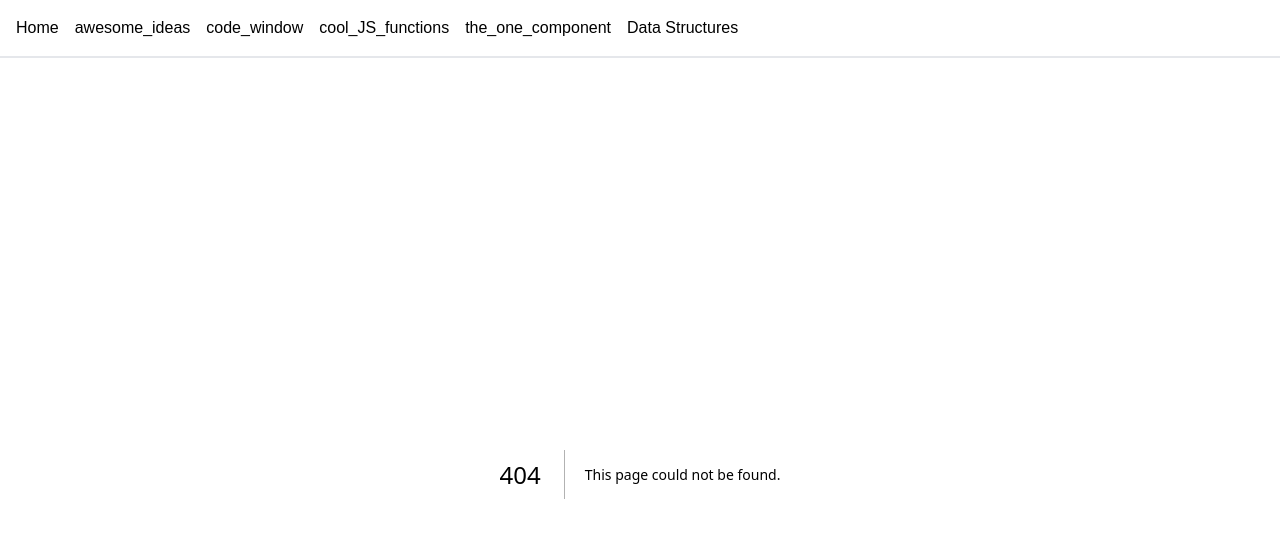
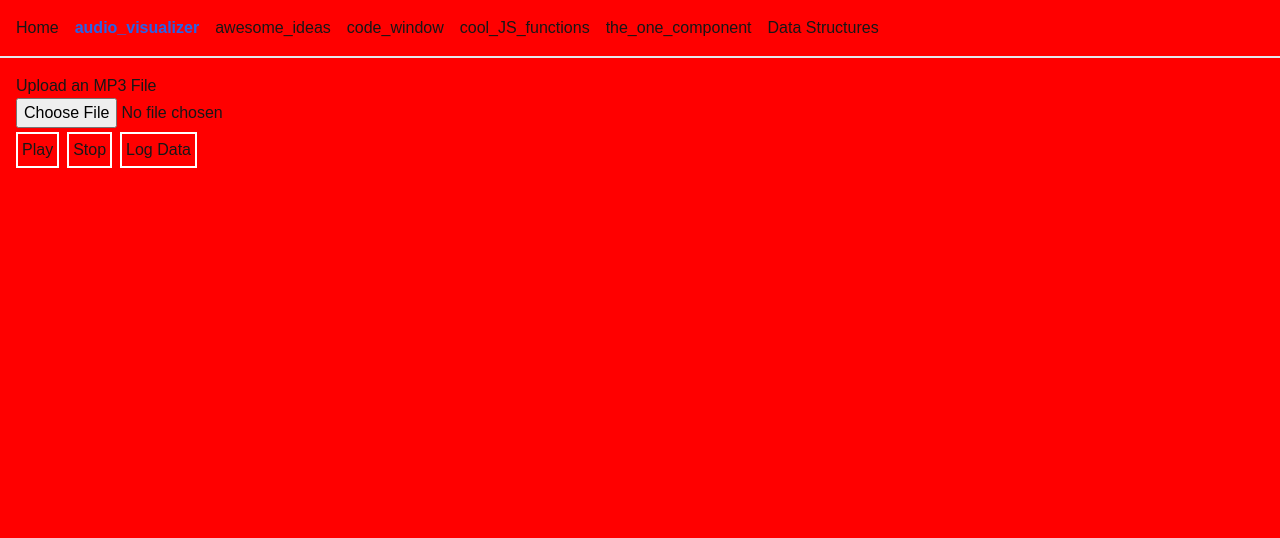
Before and after one commit to davidbeshensky/Daily_Learning_Project, a Next.js app: page /projects/audio_visualizer in a window 1280 px wide. Before the commit this address had no page. Shown: the top 538 px of the page. Built offline with nearby package versions, Linux system fonts and the light colour scheme.

Commit message:
added song visualizer dope

```diff
--- /dev/null
+++ b/src/app/projects/audio_visualizer/page.tsx
@@ -0,0 +1,288 @@
+"use client";
+
+import React, { useRef, useState, useEffect } from "react";
+import * as THREE from "three";
+
+const AudioVisualizer: React.FC = () => {
+  // References for audio components
+  const audioContextRef = useRef<AudioContext | null>(null);
+  const analyserRef = useRef<AnalyserNode | null>(null);
+  const dataArrayRef = useRef<Uint8Array | null>(null);
+  const sourceRef = useRef<AudioBufferSourceNode | null>(null);
+
+  // References for Three.js components
+  const canvasRef = useRef<HTMLCanvasElement | null>(null);
+  const sceneRef = useRef<THREE.Scene | null>(null);
+  const cameraRef = useRef<THREE.PerspectiveCamera | null>(null);
+  const rendererRef = useRef<THREE.WebGLRenderer | null>(null);
+  const animationIdRef = useRef<number | null>(null);
+
+  const barsRef = useRef<THREE.Mesh[]>([]);
+
+  // State variables
+  const [audioBuffer, setAudioBuffer] = useState<AudioBuffer | null>(null);
+  const [isPlaying, setIsPlaying] = useState<boolean>(false);
+
+  // Initialize AudioContext and Three.js when component mounts
+  useEffect(() => {
+    // Initialize AudioContext
+    audioContextRef.current = new (window.AudioContext ||
+      (window as any).webkitAudioContext)();
+
+    // Initialize Three.js Scene
+    const scene = new THREE.Scene();
+    sceneRef.current = scene;
+
+    // Initialize Camera
+    const camera = new THREE.PerspectiveCamera(
+      75, // Field of view
+      window.innerWidth / window.innerHeight, // Aspect ratio
+      0.1, // Near clipping plane
+      1000 // Far clipping plane
+    );
+    camera.position.z = 40;
+    cameraRef.current = camera;
+
+    // Initialize Renderer
+    const renderer = new THREE.WebGLRenderer({
+      canvas: canvasRef.current!,
+      antialias: true,
+    });
+    renderer.setSize(window.innerWidth, window.innerHeight);
+    renderer.setPixelRatio(window.devicePixelRatio);
+    rendererRef.current = renderer;
+
+    // Handle window resize
+    const handleResize = () => {
+      if (cameraRef.current && rendererRef.current) {
+        const width = window.innerWidth;
+        const height = window.innerHeight;
+        cameraRef.current.aspect = width / height;
+        cameraRef.current.updateProjectionMatrix();
+        rendererRef.current.setSize(width, height);
+      }
+    };
+    window.addEventListener("resize", handleResize);
+
+    // Clean up on unmount
+    return () => {
+      if (rendererRef.current) {
+        rendererRef.current.dispose();
+      }
+      window.removeEventListener("resize", handleResize);
+      if (audioContextRef.current) {
+        audioContextRef.current.close();
+      }
+    };
+  }, []);
+
+  // Handle file upload
+  const handleFileUpload = (event: React.ChangeEvent<HTMLInputElement>) => {
+    const file = event.target.files?.[0];
+
+    if (file && audioContextRef.current) {
+      const reader = new FileReader();
+
+      reader.onload = function (e: ProgressEvent<FileReader>) {
+        const arrayBuffer = e.target?.result;
+        if (arrayBuffer) {
+          audioContextRef
+            .current!.decodeAudioData(arrayBuffer as ArrayBuffer)
+            .then((decodedAudio) => {
+              setAudioBuffer(decodedAudio);
+            })
+            .catch((error) =>
+              console.error("Error decoding audio data:", error)
+            );
+        } else {
+          console.error("Failed to read file.");
+        }
+      };
+
+      reader.readAsArrayBuffer(file);
+    } else {
+      console.error("No file selected or AudioContext not initialized.");
+    }
+  };
+
+  // Handle play button click
+  const handlePlay = () => {
+    if (
+      audioBuffer &&
+      audioContextRef.current &&
+      sceneRef.current &&
+      cameraRef.current &&
+      rendererRef.current
+    ) {
+      const audioContext = audioContextRef.current;
+
+      // Resume audio context if suspended
+      if (audioContext.state === "suspended") {
+        audioContext.resume();
+      }
+
+      const analyser = audioContext.createAnalyser();
+      analyser.fftSize = 256;
+
+      const source = audioContext.createBufferSource();
+      source.buffer = audioBuffer;
+
+      source.connect(analyser);
+      analyser.connect(audioContext.destination);
+
+      source.start();
+
+      sourceRef.current = source;
+      analyserRef.current = analyser;
+
+      const bufferLength = analyser.frequencyBinCount;
+      const dataArray = new Uint8Array(bufferLength);
+      dataArrayRef.current = dataArray;
+
+      const scene = sceneRef.current;
+      const bars: THREE.Mesh[] = [];
+
+      // Create bars
+      for (let i = 0; i < bufferLength; i++) {
+        const geometry = new THREE.BoxGeometry(0.5, 0.5, 0.5);
+        const material = new THREE.MeshBasicMaterial({ color: 0xffffff });
+        const bar = new THREE.Mesh(geometry, material);
+
+        // Position the bars
+        const x = (i - bufferLength / 2) * 0.6;
+        bar.position.set(x, 0, 0);
+        scene.add(bar);
+        bars.push(bar);
+      }
+
+      // Store bars in ref for logging
+      barsRef.current = bars;
+      // Animation function
+      const animate = () => {
+        if (
+          !analyserRef.current ||
+          !dataArrayRef.current ||
+          !rendererRef.current ||
+          !sceneRef.current ||
+          !cameraRef.current
+        ) {
+          return;
+        }
+
+        animationIdRef.current = requestAnimationFrame(animate);
+
+        // Get audio data
+        analyserRef.current.getByteFrequencyData(dataArrayRef.current);
+
+        //scaling exponent for audio data
+        const N = dataArrayRef.current.length;
+        const desiredScaleFactor =
+          dataArrayRef.current[0] / (dataArrayRef.current[N - 1] || 0.1);
+        const p = Math.log(desiredScaleFactor) / Math.log(N);
+
+        // Update bars
+        for (let i = 0; i < barsRef.current.length; i++) {
+          const value = dataArrayRef.current[i];
+          const scalingFactor = (i + 1 + p);
+          const scale = (value / 128) * scalingFactor;
+
+          barsRef.current[i].scale.y = Math.max(scale, 0.1); // Avoid scale of 0
+          (barsRef.current[i].material as THREE.MeshBasicMaterial).color.setHSL(
+            i / N,
+            1,
+            0.5
+          );
+        }
+
+        // Render the scene
+        rendererRef.current.render(sceneRef.current, cameraRef.current);
+      };
+
+      animate();
+      setIsPlaying(true);
+
+      // Stop audio when it ends
+      source.onended = () => {
+        stopAudio();
+      };
+    } else {
+      console.error(
+        "AudioBuffer, AudioContext, or Three.js components are not available."
+      );
+    }
+  };
+
+  // Handle stop button click
+  const stopAudio = () => {
+    if (sourceRef.current) {
+      sourceRef.current.stop();
+    }
+    if (animationIdRef.current !== null) {
+      cancelAnimationFrame(animationIdRef.current);
+    }
+    setIsPlaying(false);
+
+    // Remove all objects from the scene
+    if (sceneRef.current) {
+      while (sceneRef.current.children.length > 0) {
+        sceneRef.current.remove(sceneRef.current.children[0]);
+      }
+    }
+  };
+
+  // Function to log data
+  const logData = () => {
+    if (dataArrayRef.current && barsRef.current) {
+      console.log("Current Frequency Data:", Array.from(dataArrayRef.current));
+      console.log(
+        "Bars Scales:",
+        barsRef.current.map((bar) => bar.scale.y)
+      );
+    } else {
+      console.log("No data available.");
+    }
+  };
+
+  // Clean up on unmount
+  useEffect(() => {
+    return () => {
+      stopAudio();
+      if (audioContextRef.current) {
+        audioContextRef.current.close();
+      }
+    };
+  }, []);
+
+  return (
+    <div>
+      <h2>Upload an MP3 File</h2>
+      <input type="file" accept="audio/*" onChange={handleFileUpload} />
+      <div>
+        <button
+          onClick={handlePlay}
+          disabled={!audioBuffer || isPlaying}
+          className="border-2 border-white mr-2 mt-1 p-1"
+        >
+          Play
+        </button>
+        <button
+          onClick={stopAudio}
+          disabled={!isPlaying}
+          className="border-2 border-white mr-2 mt-1 p-1"
+        >
+          Stop
+        </button>
+        <button
+          onClick={logData}
+          disabled={!isPlaying}
+          className="border-2 border-white mr-2 mt-1 p-1"
+        >
+          Log Data
+        </button>
+      </div>
+      <canvas ref={canvasRef} style={{ display: "block" }} />
+    </div>
+  );
+};
+
+export default AudioVisualizer;
```
Also changed, not shown: package.json (+6 -4 lines), 1 other file (tests, documents, lock files or other folders).
